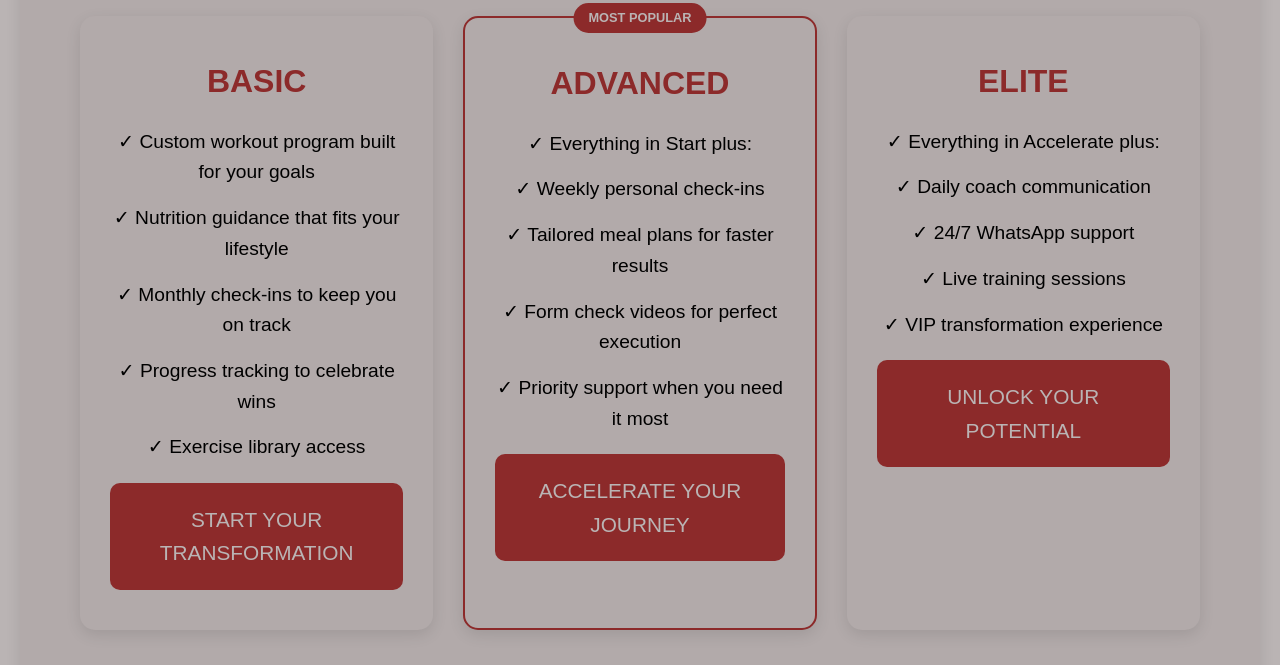
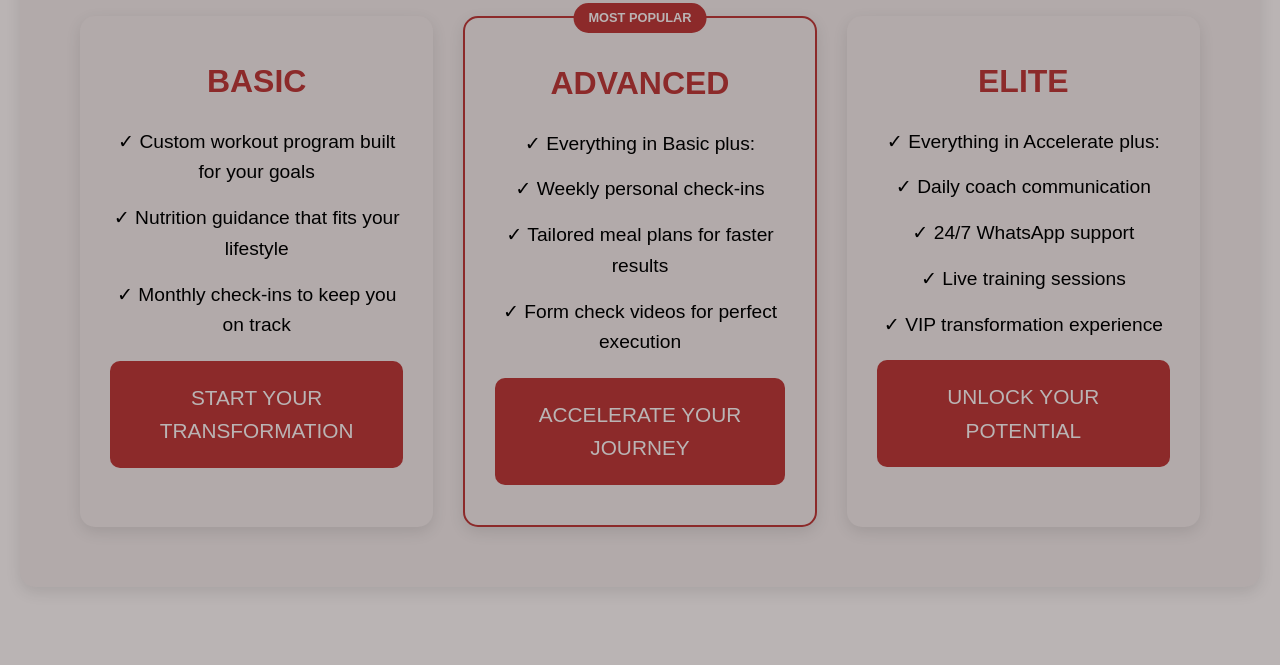
Before and after one commit to dsharpey/JAY, a plain HTML site: page index.html in a window 1280 px wide. Shown: the part 1991-2656 px from the top of the page. Drawn offline with Linux system fonts and the light colour scheme.

Commit message:
Update index.html

```diff
--- a/index.html
+++ b/index.html
@@ -272,8 +272,6 @@ p { font-size: 1.2rem; text-align: center; }
                     <li>✓ Custom workout program built for your goals</li>
                     <li>✓ Nutrition guidance that fits your lifestyle</li>
                     <li>✓ Monthly check-ins to keep you on track</li>
-                    <li>✓ Progress tracking to celebrate wins</li>
-                    <li>✓ Exercise library access</li>
                 </ul>
                 <a href="Basic" class="cta-button package-button">START YOUR TRANSFORMATION</a>
             </div>
@@ -282,11 +280,10 @@ p { font-size: 1.2rem; text-align: center; }
                 <div class="featured-tag">MOST POPULAR</div>
                 <h3>ADVANCED</h3>
                 <ul class="package-benefits">
-                    <li>✓ Everything in Start plus:</li>
+                    <li>✓ Everything in Basic plus:</li>
                     <li>✓ Weekly personal check-ins</li>
                     <li>✓ Tailored meal plans for faster results</li>
                     <li>✓ Form check videos for perfect execution</li>
-                    <li>✓ Priority support when you need it most</li>
                 </ul>
                 <a href="#Advanced" class="cta-button package-button">ACCELERATE YOUR JOURNEY</a>
             </div>
```
